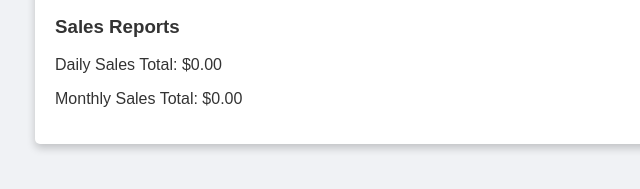
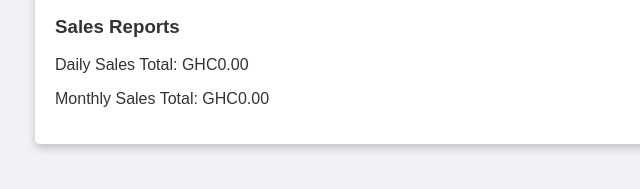
Before and after one commit to abdulgafurissah/Shop-Management-System, a plain HTML site: page inventory.html in a window 1280 px wide. Shown: the part 193-382 px from the top of the page, 285-925 px from the left. Drawn offline with Linux system fonts and the light colour scheme.

Commit message:
Update inventory.html

```diff
--- a/inventory.html
+++ b/inventory.html
@@ -20,14 +20,14 @@
             <p>Customer Name: <span id="customerName"></span></p>
             <p>Purchase Date: <span id="purchaseDate"></span></p>
             <ul id="purchasedItems"></ul>
-            <p>Total Amount: $<span id="totalAmount"></span></p>
+            <p>Total Amount: GHC<span id="totalAmount"></span></p>
             <button onclick="printReceipt()">Print Receipt</button>
         </div>
 
 
         <h3>Sales Reports</h3>
-        <p>Daily Sales Total: $<span id="dailySalesTotal">0.00</span></p>
-        <p>Monthly Sales Total: $<span id="monthlySalesTotal">0.00</span></p>
+        <p>Daily Sales Total: GHC<span id="dailySalesTotal">0.00</span></p>
+        <p>Monthly Sales Total: GHC<span id="monthlySalesTotal">0.00</span></p>
     </div>
     <script src="sales.js"></script>
     <script src="inventory.js"></script>
```
